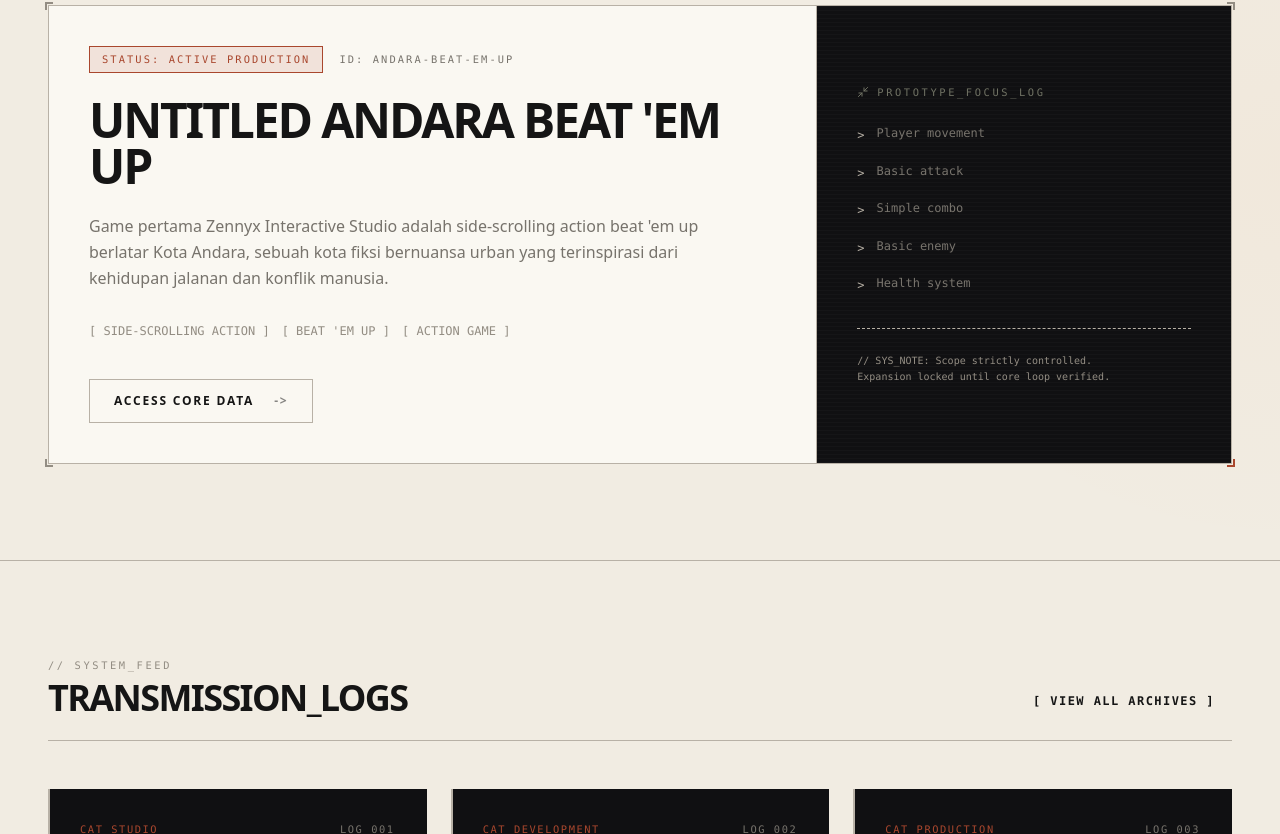
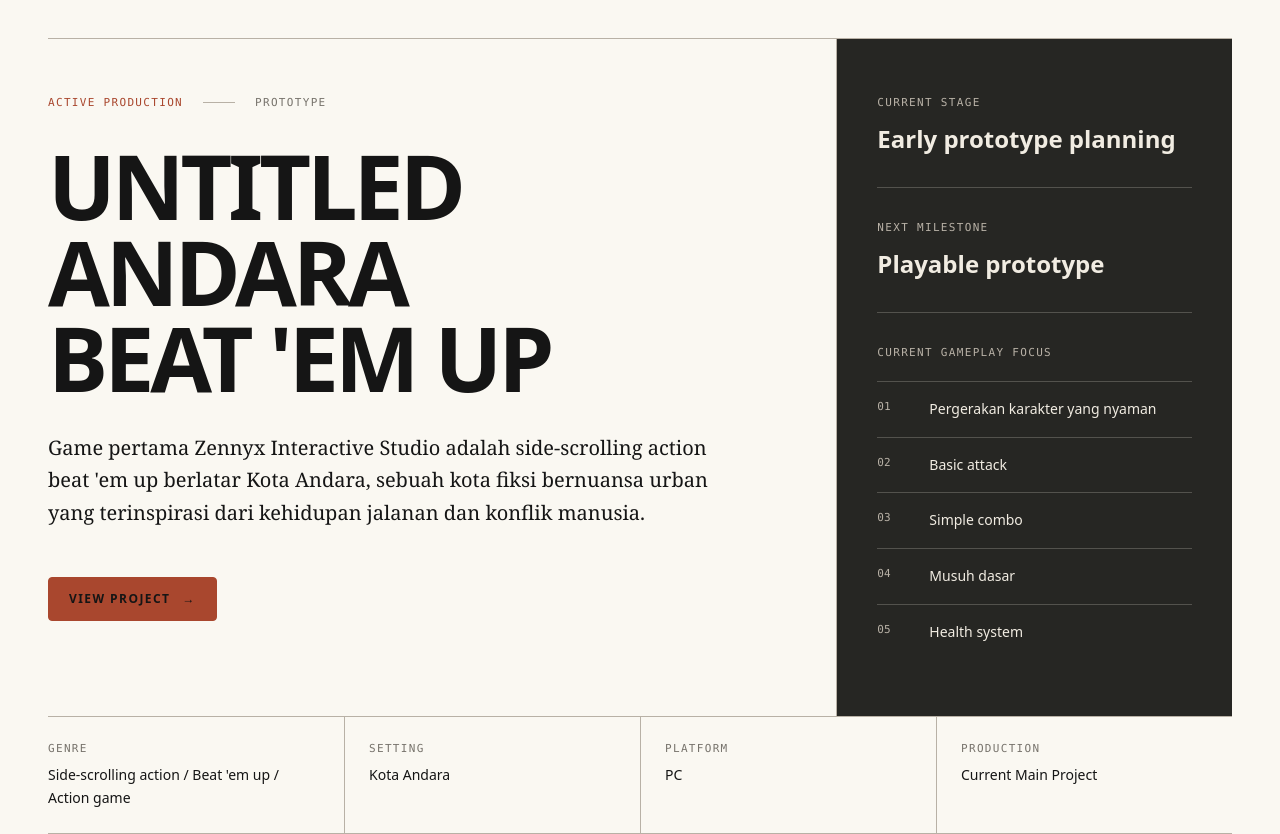
Before and after one commit to fjrRA/zennyxdev, a Next.js app: page / in a window 1280 px wide. Shown: the part 1406-2240 px from the top of the page. Built offline with nearby package versions, Linux system fonts and the light colour scheme.

Commit message:
refactor: redesign featured game section

```diff
--- a/components/home/CurrentGameSection.tsx
+++ b/components/home/CurrentGameSection.tsx
@@ -1,133 +1,474 @@
 // components/home/CurrentGameSection.tsx
+
 import { Button } from "@/components/ui/Button";
 import { Container } from "@/components/ui/Container";
+
 import type { Game } from "@/types";
 
 type CurrentGameSectionProps = {
   featuredGame?: Game;
 };
 
-export function CurrentGameSection({ featuredGame }: CurrentGameSectionProps) {
+export function CurrentGameSection({
+  featuredGame,
+}: CurrentGameSectionProps) {
   return (
-    <section className="relative border-b border-[var(--surface-border)] bg-[var(--background)] py-24">
-      <div className="absolute right-0 top-0 h-full w-1/3 bg-[radial-gradient(ellipse_at_right,rgba(249,115,22,0.03),transparent_70%)] pointer-events-none" />
+    <section
+      id="featured-game"
+      className="
+        border-b
+        border-[var(--surface-border)]
+        bg-[var(--paper-soft)]
+        text-[var(--ink)]
+      "
+    >
+      <Container className="py-20 sm:py-24 lg:py-32">
+        <div
+          className="
+            grid
+            gap-6
+            border-b
+            border-[var(--surface-border)]
+            pb-8
+            md:grid-cols-12
+            md:items-end
+            lg:pb-10
+          "
+        >
+          <div className="md:col-span-7">
+            <p
+              className="
+                editorial-label
+                mb-3
+                text-[var(--accent)]
+              "
+            >
+              01 / Active production
+            </p>
 
-      <Container className="relative z-10">
-        <div className="mb-10 flex flex-col md:flex-row md:items-end justify-between gap-4 border-b border-[var(--surface-border)] pb-6">
-          <div>
-            <div className="flex items-center gap-3 mb-3">
-              <span className="flex h-2 w-2 items-center justify-center bg-[var(--accent)] animate-pulse shadow-[0_0_8px_var(--accent)]" />
-              <p className="font-mono-accent text-[0.65rem] uppercase tracking-[0.25em] text-[var(--accent)]">
-                Active Production File
-              </p>
-            </div>
-            <h2 className="font-display text-3xl sm:text-4xl font-bold uppercase tracking-tight text-[var(--foreground)]">
-              Current_Target
+            <h2
+              className="
+                mb-0
+                text-[clamp(2.5rem,5vw,5.5rem)]
+                font-semibold
+                uppercase
+                leading-[0.9]
+                tracking-[-0.055em]
+              "
+            >
+              Current game
             </h2>
           </div>
-          <p className="font-mono-accent text-xs text-[var(--muted)] md:text-right max-w-xs">
-            {"// "}Game pertama yang menjadi fokus produksi utama Zennyx saat ini.
+
+          <p
+            className="
+              mb-0
+              max-w-md
+              text-sm
+              leading-relaxed
+              text-[var(--ash)]
+              md:col-span-4
+              md:col-start-9
+              md:text-right
+            "
+          >
+            Satu proyek aktif menjadi fokus produksi utama sebelum
+            kami bergerak menuju dunia yang lebih besar.
           </p>
         </div>
 
         {featuredGame ? (
-          <div className="relative border border-[var(--surface-border)] bg-[var(--surface)] group">
-            <div className="absolute -top-1 -left-1 h-2 w-2 border-t-2 border-l-2 border-[var(--muted-soft)]" />
-            <div className="absolute -top-1 -right-1 h-2 w-2 border-t-2 border-r-2 border-[var(--muted-soft)]" />
-            <div className="absolute -bottom-1 -left-1 h-2 w-2 border-b-2 border-l-2 border-[var(--muted-soft)]" />
-            <div className="absolute -bottom-1 -right-1 h-2 w-2 border-b-2 border-r-2 border-[var(--accent)] transition-colors duration-300" />
+          <>
+            <div
+              className="
+                grid
+                border-b
+                border-[var(--surface-border)]
+                lg:grid-cols-12
+              "
+            >
+              <article
+                className="
+                  py-10
+                  sm:py-14
+                  lg:col-span-8
+                  lg:border-r
+                  lg:border-[var(--surface-border)]
+                  lg:pr-12
+                  xl:pr-16
+                "
+              >
+                <div
+                  className="
+                    mb-8
+                    flex
+                    flex-wrap
+                    items-center
+                    gap-x-5
+                    gap-y-2
+                  "
+                >
+                  <p
+                    className="
+                      editorial-label
+                      mb-0
+                      text-[var(--accent)]
+                    "
+                  >
+                    {featuredGame.status}
+                  </p>
 
-            <div className="grid lg:grid-cols-[1.3fr_0.7fr] divide-y lg:divide-y-0 lg:divide-x divide-[var(--surface-border)]">
-              <div className="p-8 sm:p-10">
-                <div className="mb-6 flex flex-wrap items-center gap-4">
-                  <span className="border border-[var(--accent)] bg-[var(--accent-soft)] px-3 py-1 font-mono-accent text-[0.65rem] uppercase tracking-[0.2em] text-[var(--accent)]">
-                    STATUS: {featuredGame.status}
-                  </span>
-                  <span className="font-mono-accent text-[0.65rem] uppercase tracking-[0.2em] text-[var(--muted)]">
-                    ID: {featuredGame.slug.toUpperCase()}
-                  </span>
+                  <span
+                    aria-hidden="true"
+                    className="
+                      hidden
+                      h-px
+                      w-8
+                      bg-[var(--surface-border)]
+                      sm:block
+                    "
+                  />
+
+                  <p
+                    className="
+                      editorial-label
+                      mb-0
+                      text-[var(--ash)]
+                    "
+                  >
+                    {featuredGame.targetBuild}
+                  </p>
                 </div>
 
-                <h3 className="font-display text-4xl sm:text-5xl font-bold uppercase tracking-tighter text-[var(--foreground)] mb-6">
+                <h3
+                  className="
+                    mb-8
+                    max-w-[11ch]
+                    text-balance
+                    text-[clamp(3rem,7vw,7rem)]
+                    font-semibold
+                    uppercase
+                    leading-[0.88]
+                    tracking-[-0.065em]
+                  "
+                >
                   {featuredGame.title}
                 </h3>
 
-                <p className="max-w-2xl font-body text-base leading-relaxed text-[var(--muted)] mb-8">
+                <p
+                  className="
+                    font-serif
+                    mb-0
+                    max-w-2xl
+                    text-lg
+                    leading-relaxed
+                    text-[var(--foreground)]
+                    sm:text-xl
+                  "
+                >
                   {featuredGame.summary}
                 </p>
 
-                <div className="mb-10 flex flex-wrap gap-3 font-mono-accent text-xs text-[var(--muted-soft)]">
-                  {featuredGame.genre.map((item) => (
-                    <span
-                      key={item}
-                      className="hover:text-[var(--cyan)] transition-colors cursor-default"
-                    >
-                      [ {item.toUpperCase()} ]
-                    </span>
-                  ))}
-                </div>
-
-                <div>
+                <div className="mt-10 sm:mt-12">
                   <Button
                     href={`/games/${featuredGame.slug}`}
-                    className="group relative inline-flex overflow-hidden rounded-none border border-[var(--surface-border)] bg-transparent px-6 py-3 text-xs font-bold uppercase tracking-[0.15em] text-[var(--foreground)] transition-all hover:border-[var(--accent)] hover:text-[var(--accent)]"
                   >
-                    <span className="absolute bottom-0 left-0 h-0 w-full bg-[var(--accent-soft)] transition-all duration-300 group-hover:h-full -z-10" />
-                    Access Core Data{" "}
-                    <span className="ml-2 opacity-50 group-hover:opacity-100 group-hover:translate-x-1 transition-all">
-                      -&gt;
+                    View project
+
+                    <span aria-hidden="true">
+                      →
                     </span>
                   </Button>
                 </div>
+              </article>
+
+              <aside
+                className="
+                  bg-[var(--asphalt)]
+                  px-6
+                  py-10
+                  text-[var(--paper)]
+                  sm:px-8
+                  sm:py-12
+                  lg:col-span-4
+                  lg:px-10
+                  lg:py-14
+                "
+              >
+                <div
+                  className="
+                    border-b
+                    border-[rgba(241,236,226,0.22)]
+                    pb-8
+                  "
+                >
+                  <p
+                    className="
+                      editorial-label
+                      mb-3
+                      text-[var(--concrete)]
+                    "
+                  >
+                    Current stage
+                  </p>
+
+                  <p
+                    className="
+                      mb-0
+                      text-xl
+                      font-semibold
+                      leading-snug
+                      sm:text-2xl
+                    "
+                  >
+                    {featuredGame.developmentStage.current}
+                  </p>
+                </div>
+
+                <div
+                  className="
+                    border-b
+                    border-[rgba(241,236,226,0.22)]
+                    py-8
+                  "
+                >
+                  <p
+                    className="
+                      editorial-label
+                      mb-3
+                      text-[var(--concrete)]
+                    "
+                  >
+                    Next milestone
+                  </p>
+
+                  <p
+                    className="
+                      mb-0
+                      text-xl
+                      font-semibold
+                      leading-snug
+                      sm:text-2xl
+                    "
+                  >
+                    {featuredGame.developmentStage.nextMilestone}
+                  </p>
+                </div>
+
+                <div className="pt-8">
+                  <p
+                    className="
+                      editorial-label
+                      mb-5
+                      text-[var(--concrete)]
+                    "
+                  >
+                    Current gameplay focus
+                  </p>
+
+                  <ol>
+                    {featuredGame.gameplayFocus.points
+                      .slice(0, 5)
+                      .map((item, index) => {
+                        const itemNumber = String(index + 1).padStart(
+                          2,
+                          "0",
+                        );
+
+                        return (
+                          <li
+                            key={item}
+                            className="
+                              grid
+                              grid-cols-[2.5rem_1fr]
+                              gap-3
+                              border-t
+                              border-[rgba(241,236,226,0.22)]
+                              py-4
+                            "
+                          >
+                            <span
+                              className="
+                                font-mono-accent
+                                text-[0.6875rem]
+                                text-[var(--concrete)]
+                              "
+                            >
+                              {itemNumber}
+                            </span>
+
+                            <span
+                              className="
+                                text-sm
+                                font-medium
+                                leading-relaxed
+                              "
+                            >
+                              {item}
+                            </span>
+                          </li>
+                        );
+                      })}
+                  </ol>
+                </div>
+              </aside>
+            </div>
+
+            <dl
+              className="
+                grid
+                border-b
+                border-[var(--surface-border)]
+                sm:grid-cols-2
+                lg:grid-cols-4
+              "
+            >
+              <div
+                className="
+                  py-5
+                  sm:pr-6
+                  lg:py-6
+                "
+              >
+                <dt
+                  className="
+                    editorial-label
+                    text-[var(--ash)]
+                  "
+                >
+                  Genre
+                </dt>
+
+                <dd
+                  className="
+                    mt-2
+                    text-sm
+                    font-medium
+                    leading-relaxed
+                  "
+                >
+                  {featuredGame.genre.join(" / ")}
+                </dd>
               </div>
 
-              <div className="bg-[#101012] p-8 sm:p-10 flex flex-col justify-center relative overflow-hidden">
-                <div className="absolute inset-0 opacity-[0.02] pointer-events-none bg-[linear-gradient(rgba(255,255,255,1)_1px,transparent_1px)] bg-[size:100%_4px]" />
+              <div
+                className="
+                  border-t
+                  border-[var(--surface-border)]
+                  py-5
+                  sm:border-l
+                  sm:border-t-0
+                  sm:pl-6
+                  lg:py-6
+                "
+              >
+                <dt
+                  className="
+                    editorial-label
+                    text-[var(--ash)]
+                  "
+                >
+                  Setting
+                </dt>
 
-                <p className="font-mono-accent text-[0.65rem] uppercase tracking-[0.25em] text-[var(--cyan)] mb-6 flex items-center gap-2">
-                  <svg
-                    width="12"
-                    height="12"
-                    viewBox="0 0 24 24"
-                    fill="none"
-                    stroke="currentColor"
-                    strokeWidth="2"
-                    strokeLinecap="square"
-                  >
-                    <polyline points="4 14 10 14 10 20" />
-                    <polyline points="20 10 14 10 14 4" />
-                    <line x1="14" y1="10" x2="21" y2="3" />
-                    <line x1="3" y1="21" x2="10" y2="14" />
-                  </svg>
-                  Prototype_Focus_Log
-                </p>
+                <dd
+                  className="
+                    mt-2
+                    text-sm
+                    font-medium
+                    leading-relaxed
+                  "
+                >
+                  {featuredGame.setting.name}
+                </dd>
+              </div>
 
-                <ul className="space-y-4 font-mono-accent text-xs leading-relaxed text-[var(--muted)]">
-                  {featuredGame.prototypeScope.slice(0, 5).map((item) => (
-                    <li key={item} className="flex items-start gap-3 group/item">
-                      <span className="text-[var(--surface-border)] group-hover/item:text-[var(--accent)] transition-colors mt-0.5">
-                        {">"}
-                      </span>
-                      <span className="group-hover/item:text-[var(--foreground)] transition-colors">
-                        {item}
-                      </span>
-                    </li>
-                  ))}
-                </ul>
+              <div
+                className="
+                  border-t
+                  border-[var(--surface-border)]
+                  py-5
+                  sm:pr-6
+                  lg:border-l
+                  lg:border-t-0
+                  lg:pl-6
+                  lg:py-6
+                "
+              >
+                <dt
+                  className="
+                    editorial-label
+                    text-[var(--ash)]
+                  "
+                >
+                  Platform
+                </dt>
 
-                <div className="mt-8 pt-6 border-t border-dashed border-[var(--surface-border)]">
-                  <p className="font-mono-accent text-[10px] text-[var(--muted-soft)]">
-                    {"// "}SYS_NOTE: Scope strictly controlled.
-                    <br />
-                    Expansion locked until core loop verified.
-                  </p>
-                </div>
+                <dd
+                  className="
+                    mt-2
+                    text-sm
+                    font-medium
+                    leading-relaxed
+                  "
+                >
+                  {featuredGame.platforms.join(" / ")}
+                </dd>
               </div>
-            </div>
-          </div>
+
+              <div
+                className="
+                  border-t
+                  border-[var(--surface-border)]
+                  py-5
+                  sm:border-l
+                  sm:pl-6
+                  lg:border-t-0
+                  lg:py-6
+                "
+              >
+                <dt
+                  className="
+                    editorial-label
+                    text-[var(--ash)]
+                  "
+                >
+                  Production
+                </dt>
+
+                <dd
+                  className="
+                    mt-2
+                    text-sm
+                    font-medium
+                    leading-relaxed
+                  "
+                >
+                  {featuredGame.productionType}
+                </dd>
+              </div>
+            </dl>
+          </>
         ) : (
-          <div className="border border-dashed border-[var(--surface-border)] p-10 text-center font-mono-accent text-sm text-[var(--muted)]">
-            ERR_404: NO_ACTIVE_PRODUCTION_DATA_FOUND
+          <div
+            className="
+              border-b
+              border-[var(--surface-border)]
+              py-16
+            "
+          >
+            <p
+              className="
+                font-serif
+                mb-0
+                max-w-2xl
+                text-xl
+                leading-relaxed
+                text-[var(--ash)]
+              "
+            >
+              Belum ada proyek aktif yang dipublikasikan.
+            </p>
           </div>
         )}
       </Container>
```
